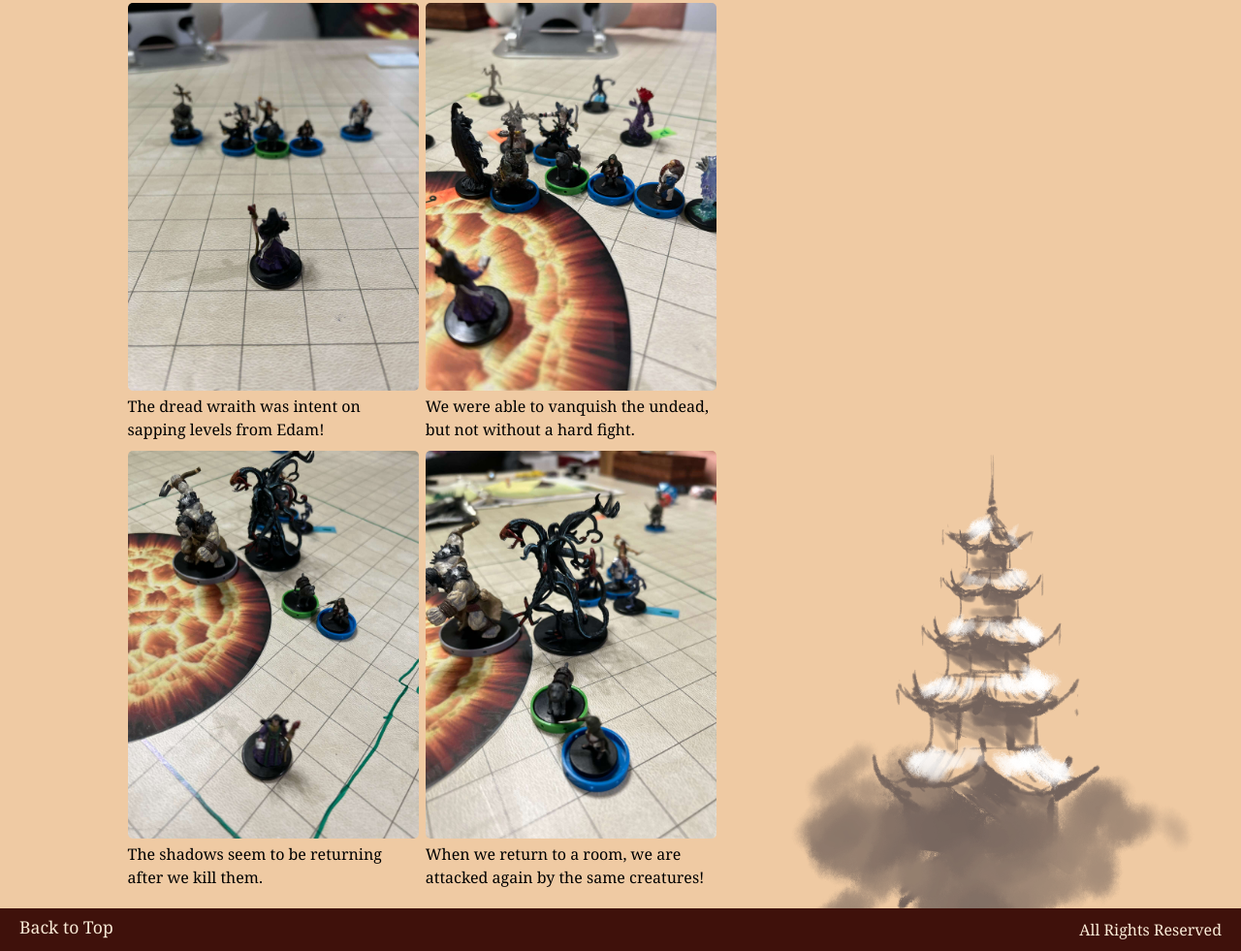
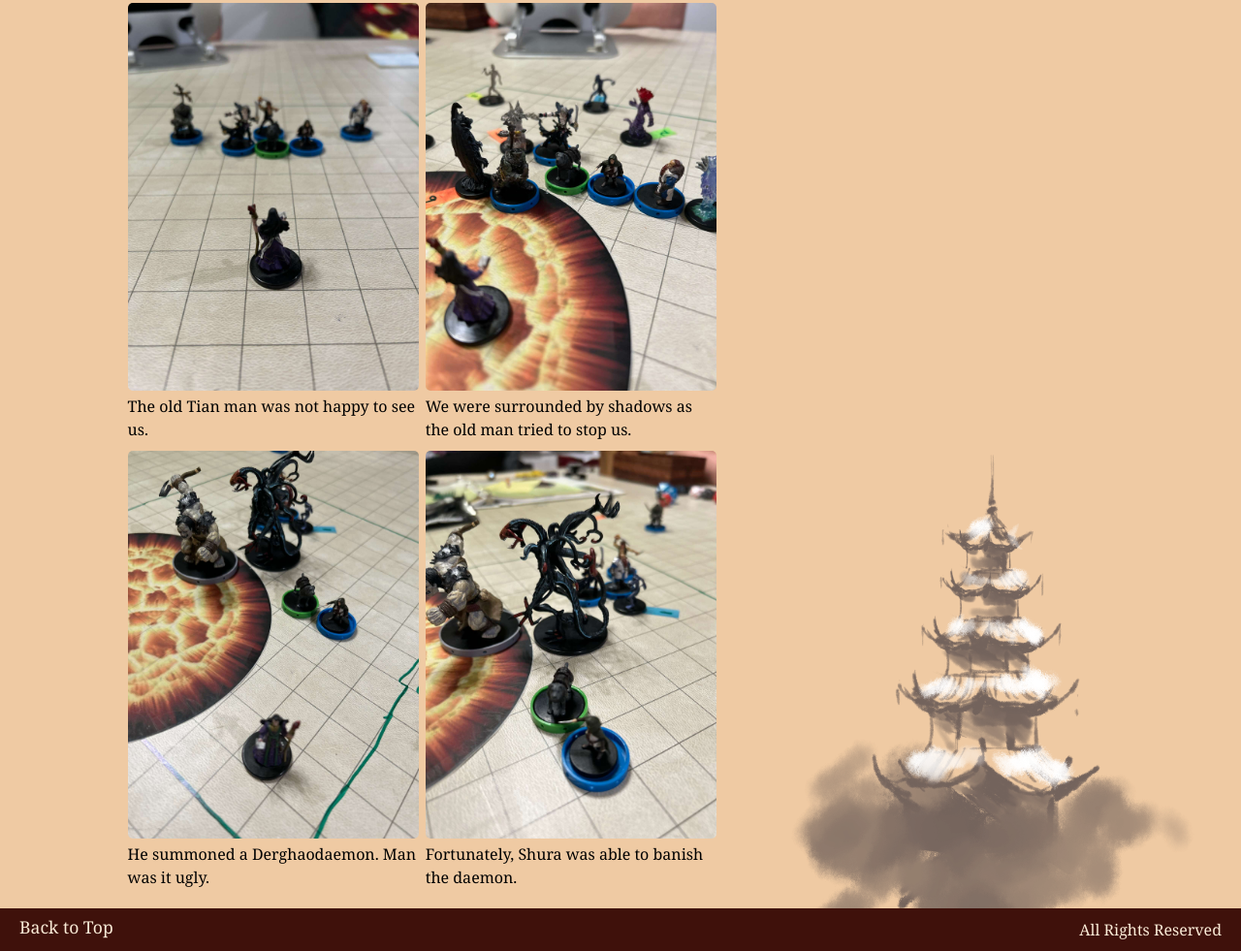
Before and after one commit to boonewh/PathSixGames, a plain HTML site: page index.html in a window 1280 px wide. Shown: the part 3507-4488 px from the top of the page at 97% size. Drawn offline with Linux system fonts and the light colour scheme.

Commit message:
Post game index.html

```diff
--- a/index.html
+++ b/index.html
@@ -140,25 +140,25 @@
 
 				<div>
 					<a target="_blank" rel="noopener" href="images/adlog3.jpeg"><img src="images/adlog3.jpeg" alt="" class="eventPic"></a>
-					<p class="eventDesc">The dread wraith was intent on sapping levels from Edam!</p>
+					<p class="eventDesc">The old Tian man was not happy to see us.</p>
 					</p>
 				</div>
 
 				<div>
 					<a target="_blank" rel="noopener" href="images/adlog4.jpeg"><img src="images/adlog4.jpeg" alt="" class="eventPic"></a>
-					<p class="eventDesc">We were able to vanquish the undead, but not without a hard fight.
+					<p class="eventDesc">We were surrounded by shadows as the old man tried to stop us.
 					</p>
 				</div>
 
 				<div>
 					<a target="_blank" rel="noopener" href="images/adlog5.jpeg"><img src="images/adlog5.jpeg" alt="" class="eventPic"></a>
-					<p class="eventDesc"> The shadows seem to be returning after we kill them.
+					<p class="eventDesc"> He summoned a Derghaodaemon. Man was it ugly.
 					</p>
 				</div>
 
 				<div>
 					<a target="_blank" rel="noopener" href="images/adlog6.jpeg"><img src="images/adlog6.jpeg" alt="" class="eventPic"></a>
-					<p class="eventDesc"> When we return to a room, we are attacked again by the same creatures!
+					<p class="eventDesc"> Fortunately, Shura was able to banish the daemon.
 					</p>
 				</div>
 
```
